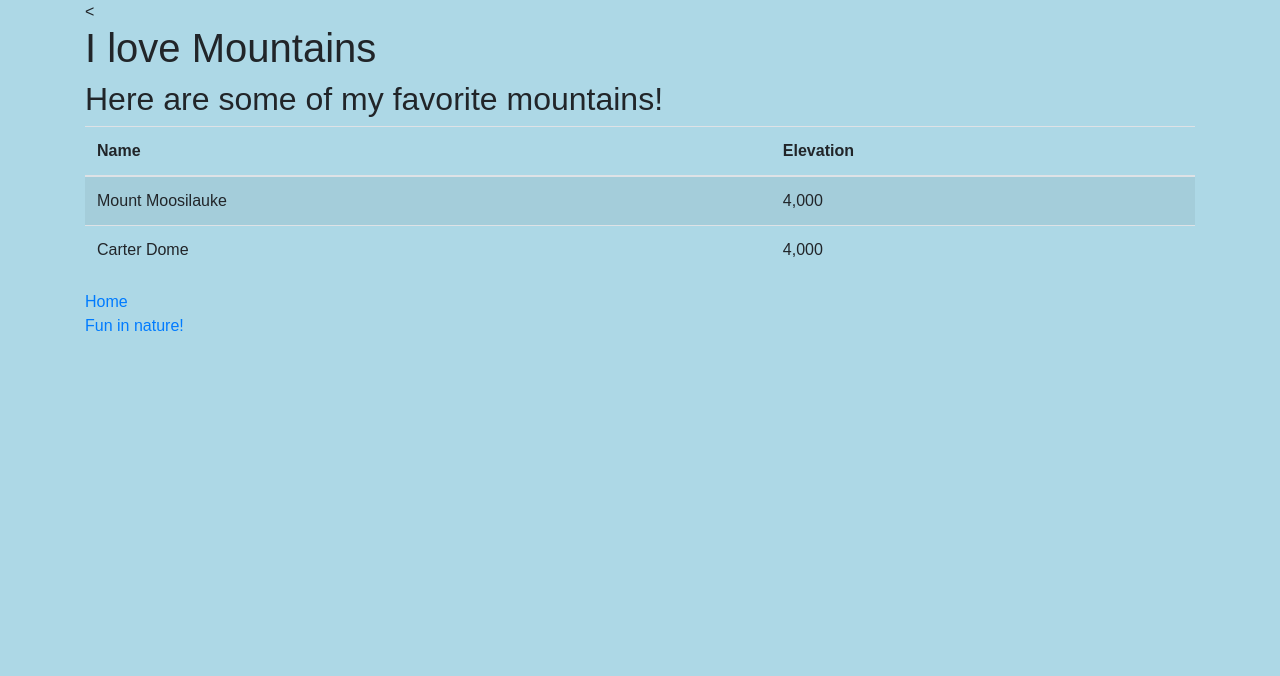
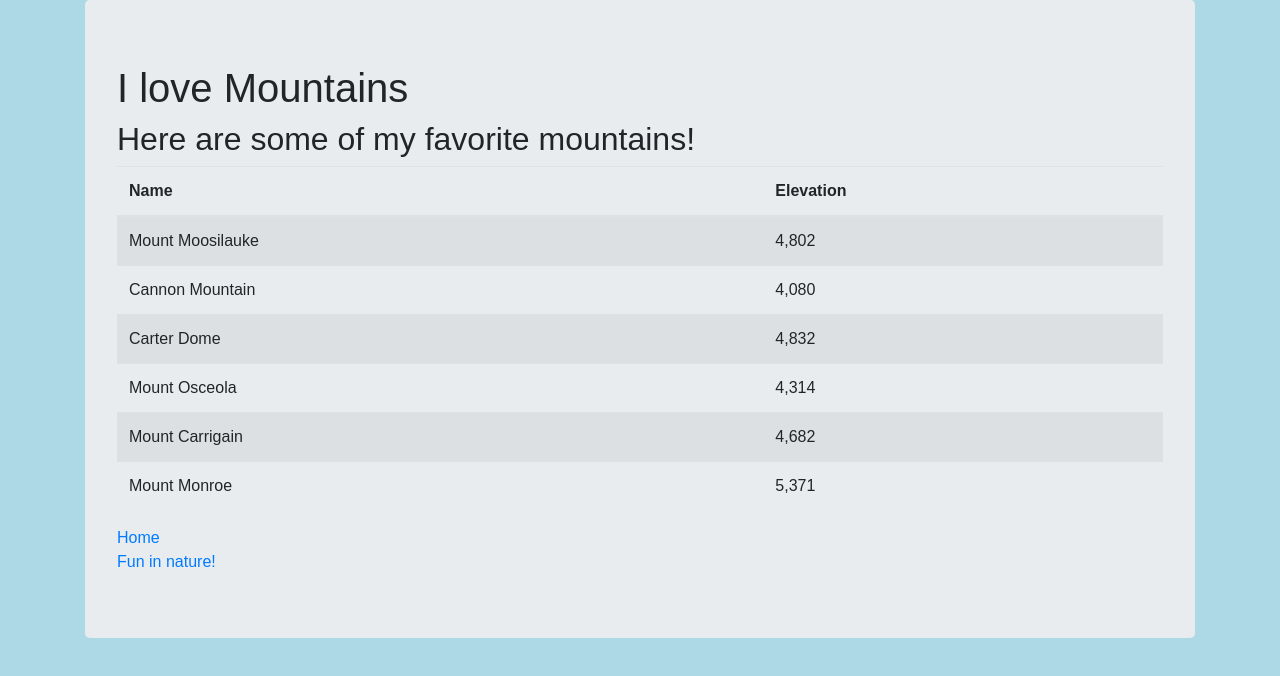
Before and after one commit to allegracolman/lab0, a plain HTML site: page B.html in a window 1280 px wide. Drawn offline with nearby package versions, Linux system fonts and the light colour scheme.

Commit message:
added to mtn table

```diff
--- a/B.html
+++ b/B.html
@@ -11,7 +11,8 @@
     <link rel="stylesheet" type="text/css" href="StyleSheet.css">
   </head>
   <div class="container">
-    <<h1>I love Mountains</h1>
+    <div class= "jumbotron">
+    <h1>I love Mountains</h1>
     <h2>Here are some of my favorite mountains!</h2>
       <table class="table table-striped">
         <thead>
@@ -23,11 +24,27 @@
         <tbody>
           <tr>
             <td>Mount Moosilauke</td>
-            <td>4,000</td>
+            <td>4,802</td>
+          </tr>
+          <tr>
+            <td>Cannon Mountain</td>
+            <td>4,080</td>
           </tr>
           <tr>
             <td>Carter Dome</td>
-            <td>4,000</td>
+            <td>4,832</td>
+          </tr>
+          <tr>
+            <td>Mount Osceola</td>
+            <td>4,314</td>
+          </tr>
+          <tr>
+            <td>Mount Carrigain</td>
+            <td>4,682</td>
+          </tr>
+          <tr>
+            <td>Mount Monroe</td>
+            <td>5,371</td>
           </tr>
         </tbody>
       </table>
@@ -35,5 +52,6 @@
         <li><a href="index.html">Home </a></li>
         <li><a href="a.html">Fun in nature!</a></li>
       </ul>
+    </div>
   </div>
 </html>
```
